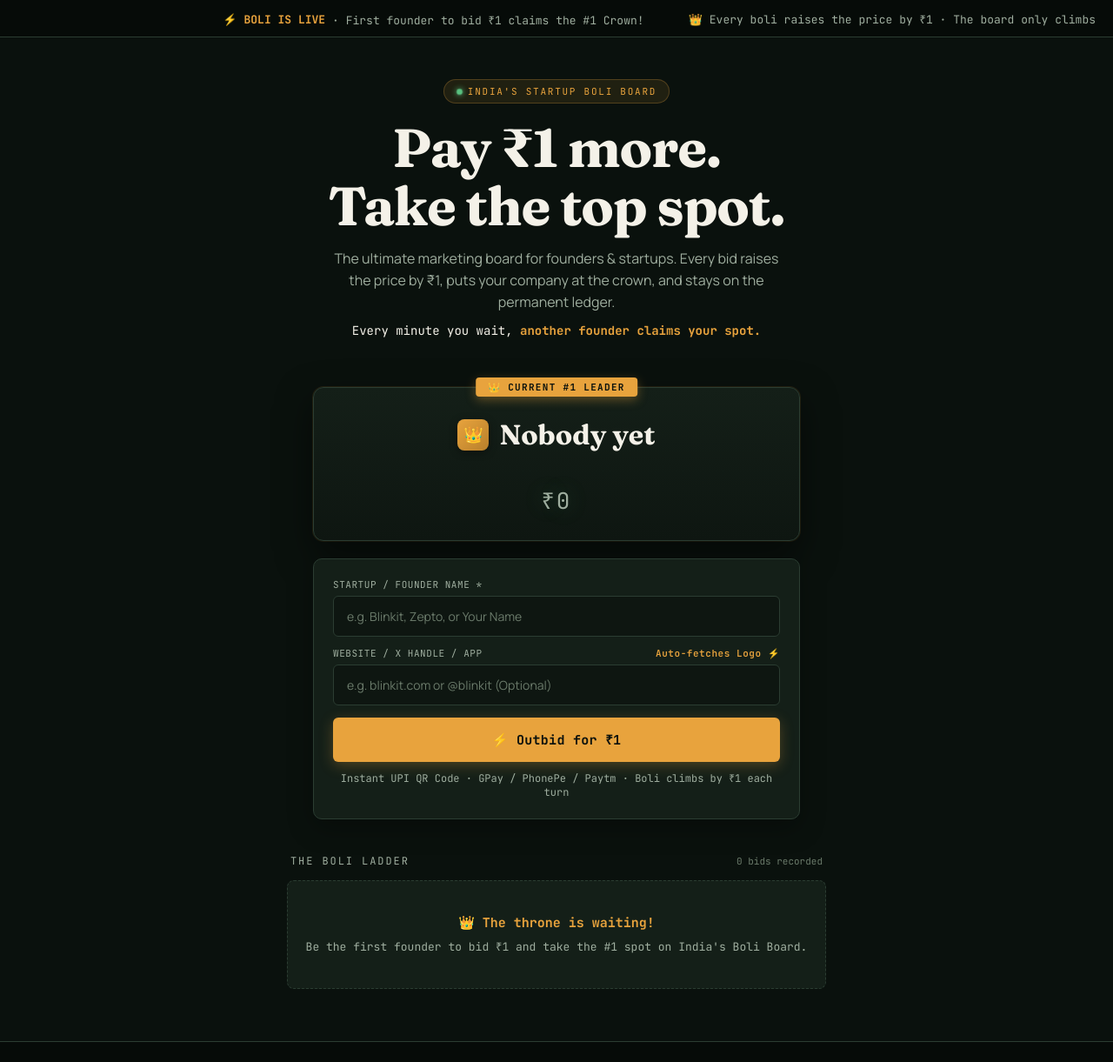
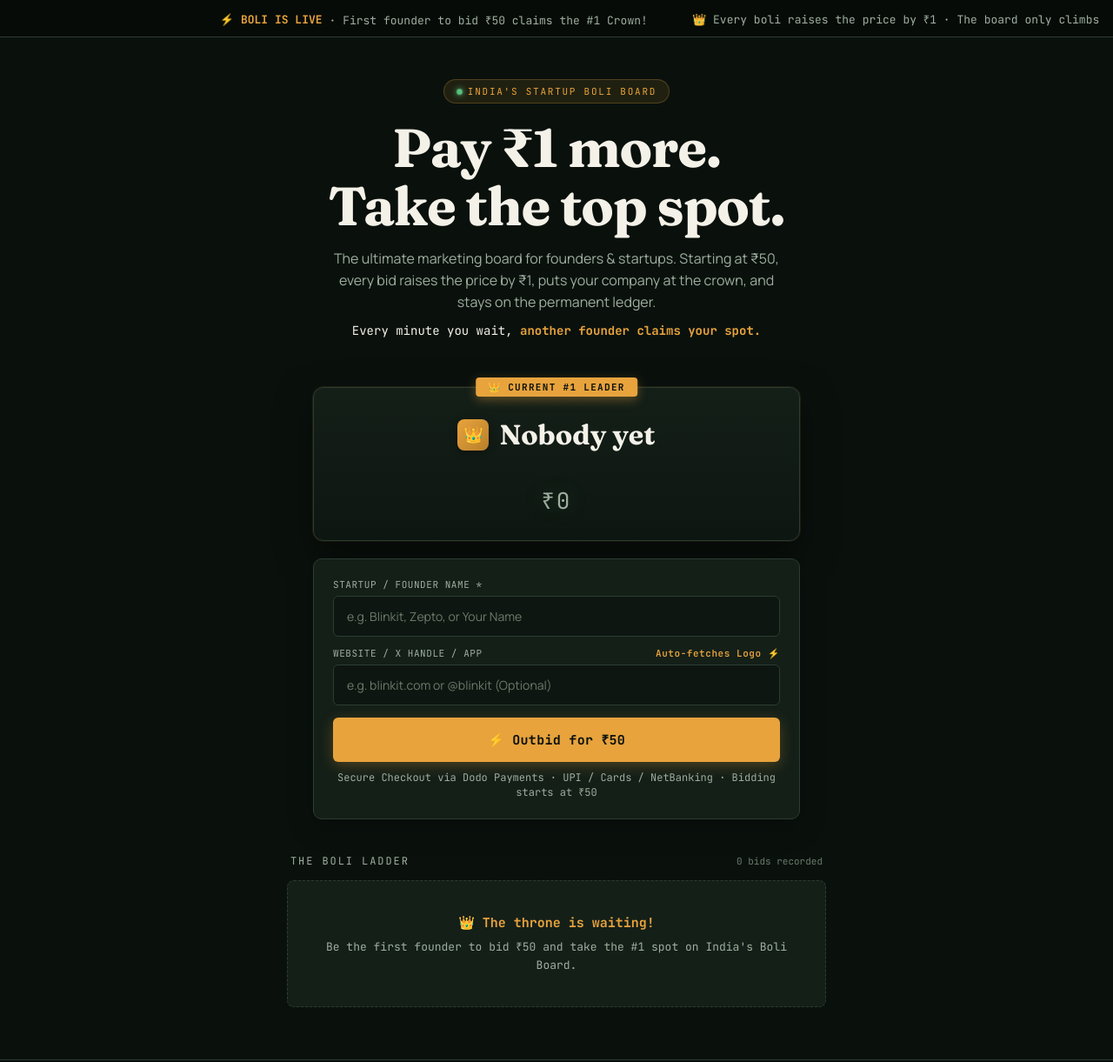
Before and after one commit to vaibhavv-ux/bolii, a website: page index.html in a window 1280 px wide. Shown: the top 1221 px of the page at 87% size. Drawn offline with Linux system fonts and the light colour scheme; no server answers.

Commit message:
feat: set starting bid to 50 INR and reset previous bids

```diff
--- a/index.html
+++ b/index.html
@@ -4,7 +4,7 @@
   <meta charset="UTF-8">
   <title>BOLI — The Startup Bidding Board India</title>
   <meta name="viewport" content="width=device-width, initial-scale=1.0">
-  <meta name="description" content="Pay ₹1 more. Claim the #1 spot for your startup on India's most competitive founder billboard.">
+  <meta name="description" content="Pay ₹1 more. Claim the #1 spot for your startup on India's most competitive founder billboard. Bidding starts at ₹50.">
 
   <!-- Speed & CDN Preconnects for Indian Latency Optimization -->
   <link rel="preconnect" href="https://fonts.googleapis.com">
@@ -779,10 +779,10 @@
   <!-- Live Top Ticker -->
   <div class="ticker-wrap">
     <div class="ticker" id="ticker">
-      <span class="ticker-item">⚡ <b>BOLI IS LIVE</b> · First founder to bid ₹1 claims the #1 Crown!</span>
+      <span class="ticker-item">⚡ <b>BOLI IS LIVE</b> · First founder to bid ₹50 claims the #1 Crown!</span>
       <span class="ticker-item">👑 Every boli raises the price by ₹1 · The board only climbs</span>
       <span class="ticker-item">🚀 Put your startup on India's most competitive founder billboard</span>
-      <span class="ticker-item">⚡ <b>BOLI IS LIVE</b> · First founder to bid ₹1 claims the #1 Crown!</span>
+      <span class="ticker-item">⚡ <b>BOLI IS LIVE</b> · First founder to bid ₹50 claims the #1 Crown!</span>
       <span class="ticker-item">👑 Every boli raises the price by ₹1 · The board only climbs</span>
       <span class="ticker-item">🚀 Put your startup on India's most competitive founder billboard</span>
     </div>
@@ -796,7 +796,7 @@
     </div>
     <h1 class="display">Pay ₹1 more.<br>Take the top spot.</h1>
     <p class="subtitle">
-      The ultimate marketing board for founders & startups. Every bid raises the price by ₹1, puts your company at the crown, and stays on the permanent ledger.
+      The ultimate marketing board for founders & startups. Starting at ₹50, every bid raises the price by ₹1, puts your company at the crown, and stays on the permanent ledger.
     </p>
     <p class="taunt">Every minute you wait, <b>another founder claims your spot.</b></p>
   </header>
@@ -836,11 +836,11 @@
         </div>
       </div>
       <button type="submit" class="bid-action-btn" id="bidBtn">
-        <span>⚡ Outbid for ₹<span id="nextPrice">1</span></span>
+        <span>⚡ Outbid for ₹<span id="nextPrice">50</span></span>
       </button>
     </form>
     <div class="form-hints">
-      Instant UPI QR Code · GPay / PhonePe / Paytm · Boli climbs by ₹1 each turn
+      Secure Checkout via Dodo Payments · UPI / Cards / NetBanking · Bidding starts at ₹50
     </div>
   </div>
 
@@ -1126,12 +1126,19 @@
       }
     });
 
-    // Load initial state from localStorage if available
+    // Load initial state (reset stale test bids under ₹50)
     try {
+      const resetVersion = localStorage.getItem('boli_v2_reset');
+      if (!resetVersion) {
+        localStorage.removeItem('boli_board');
+        localStorage.removeItem('boli_bids');
+        localStorage.setItem('boli_v2_reset', 'true');
+      } else {
         const savedBoard = localStorage.getItem('boli_board');
         const savedBids = localStorage.getItem('boli_bids');
         if (savedBoard) boardState = JSON.parse(savedBoard);
         if (savedBids) bidsList = JSON.parse(savedBids);
+      }
       render();
     } catch(e) {}
 
@@ -1141,14 +1148,11 @@
         if (!res.ok) throw new Error('API offline');
         const data = await res.json();
 
-        // Only update if server has bids or higher price
-        if (data.bids && data.bids.length >= bidsList.length) {
         boardState = data.board || boardState;
         bidsList = data.bids || [];
         localStorage.setItem('boli_board', JSON.stringify(boardState));
         localStorage.setItem('boli_bids', JSON.stringify(bidsList));
         render();
-        }
       } catch (err) {
         console.warn('Backend sync:', err.message);
       }
@@ -1171,7 +1175,8 @@
 
       document.getElementById('leaderLogoWrap').innerHTML = renderLogoElement(boardState.current_leader, boardState.leader_url, true);
       document.getElementById('leaderPrice').textContent = Number(boardState.current_price || 0).toLocaleString('en-IN');
-      const nextBoliPrice = Number(boardState.current_price || 0) + 1;
+      const cur = Number(boardState.current_price || 0);
+      const nextBoliPrice = cur < 50 ? 50 : cur + 1;
       document.getElementById('nextPrice').textContent = Number(nextBoliPrice).toLocaleString('en-IN');
       document.getElementById('bidCount').textContent = `${bidsList.length} ${bidsList.length === 1 ? 'bid' : 'bids'} recorded`;
 
@@ -1183,7 +1188,7 @@
         ladder.innerHTML = `
           <div class="empty-state-box">
             <b>👑 The throne is waiting!</b>
-            Be the first founder to bid ₹1 and take the #1 spot on India's Boli Board.
+            Be the first founder to bid ₹50 and take the #1 spot on India's Boli Board.
           </div>
         `;
       } else {
```
Also changed, not shown: netlify/functions/api.js (+12 -7 lines), public/index.html (+17 -12 lines). Lines whose indentation alone changed are shown as unchanged.
